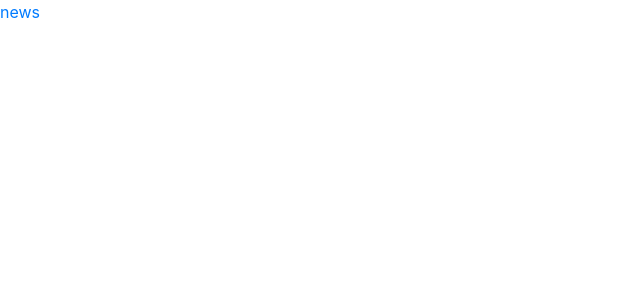
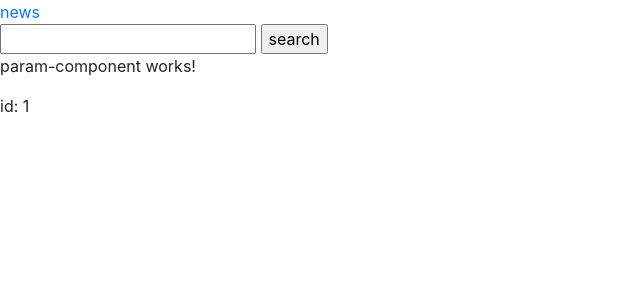
Before and after one commit to ninadpchaudhari/temp-angular-news-app, an Angular app: page /params/1 in a window 1280 px wide. Before the commit this address led to /. Shown: the top 300 px of the page, without its empty margins (0-640 px from the left). Built offline with nearby package versions, Linux system fonts and the light colour scheme.

Commit message:
Parameters and Routes

```diff
--- a/src/app/app-routing.module.ts
+++ b/src/app/app-routing.module.ts
@@ -2,10 +2,12 @@ import { NgModule } from '@angular/core';
 import { Routes, RouterModule } from '@angular/router';
 import { NewsComponent } from './news/news.component';
 import { AppComponent } from './app.component';
+import { ParamComponentComponent } from './param-component/param-component.component';
 
 
 const routes: Routes = [
-  {path:'news', component: NewsComponent}
+  {path:'news', component: NewsComponent},
+  {path:'params/:id', component: ParamComponentComponent}
 ];
 
 @NgModule({
--- a/src/app/app.component.html
+++ b/src/app/app.component.html
@@ -1,3 +1,8 @@
 <a routerLink="/news">news</a>
+<form action="" (ngSubmit)="searchNow()">
+    <input type="text" name="someThing" [(ngModel)]=someThing>
+    {{someThing}}
+    <input type="submit" value="search">
 
+</form>
 <router-outlet></router-outlet>
--- a/src/app/app.component.ts
+++ b/src/app/app.component.ts
@@ -7,4 +7,8 @@ import { Component } from '@angular/core';
 })
 export class AppComponent {
   title = 'service-demo';
+  someThing ="";
+  searchNow() :void{
+    console.log(this.someThing);
+  }
 }
--- /dev/null
+++ b/src/app/dummy-server.service.ts
@@ -0,0 +1,13 @@
+import { Injectable } from '@angular/core';
+
+@Injectable({
+  providedIn: 'root'
+})
+export class DummyServerService {
+
+  constructor() { }
+  dummyFunction(id:string){
+    console.log("logging from Service" + id);
+  }
+
+}
--- a/src/app/news/news.component.ts
+++ b/src/app/news/news.component.ts
@@ -16,4 +16,6 @@ export class NewsComponent implements OnInit {
     })
   }
 
+  //Some other function here..
+
 }
--- /dev/null
+++ b/src/app/param-component/param-component.component.html
@@ -0,0 +1,8 @@
+
+<div>
+
+    <p>param-component works!</p>
+    <p>id: {{id}}</p>
+
+
+</div>
--- /dev/null
+++ b/src/app/param-component/param-component.component.ts
@@ -0,0 +1,18 @@
+import { Component, OnInit } from '@angular/core';
+import { ActivatedRoute } from '@angular/router';
+import { DummyServerService } from '../dummy-server.service';
+
+@Component({
+  selector: 'app-param-component',
+  templateUrl: './param-component.component.html',
+  styleUrls: ['./param-component.component.css']
+})
+export class ParamComponentComponent implements OnInit {
+  id;
+  constructor(private route: ActivatedRoute, private dummyService: DummyServerService) { }
+
+  ngOnInit() {
+    this.id = this.route.snapshot.paramMap.get('id');
+    this.dummyService.dummyFunction(this.id);
+  }
+}
```
Also changed, not shown: src/app/app.module.ts (+7 -2 lines), src/app/param-component/param-component.component.css (added), 2 other files (tests, documents, lock files or other folders).
